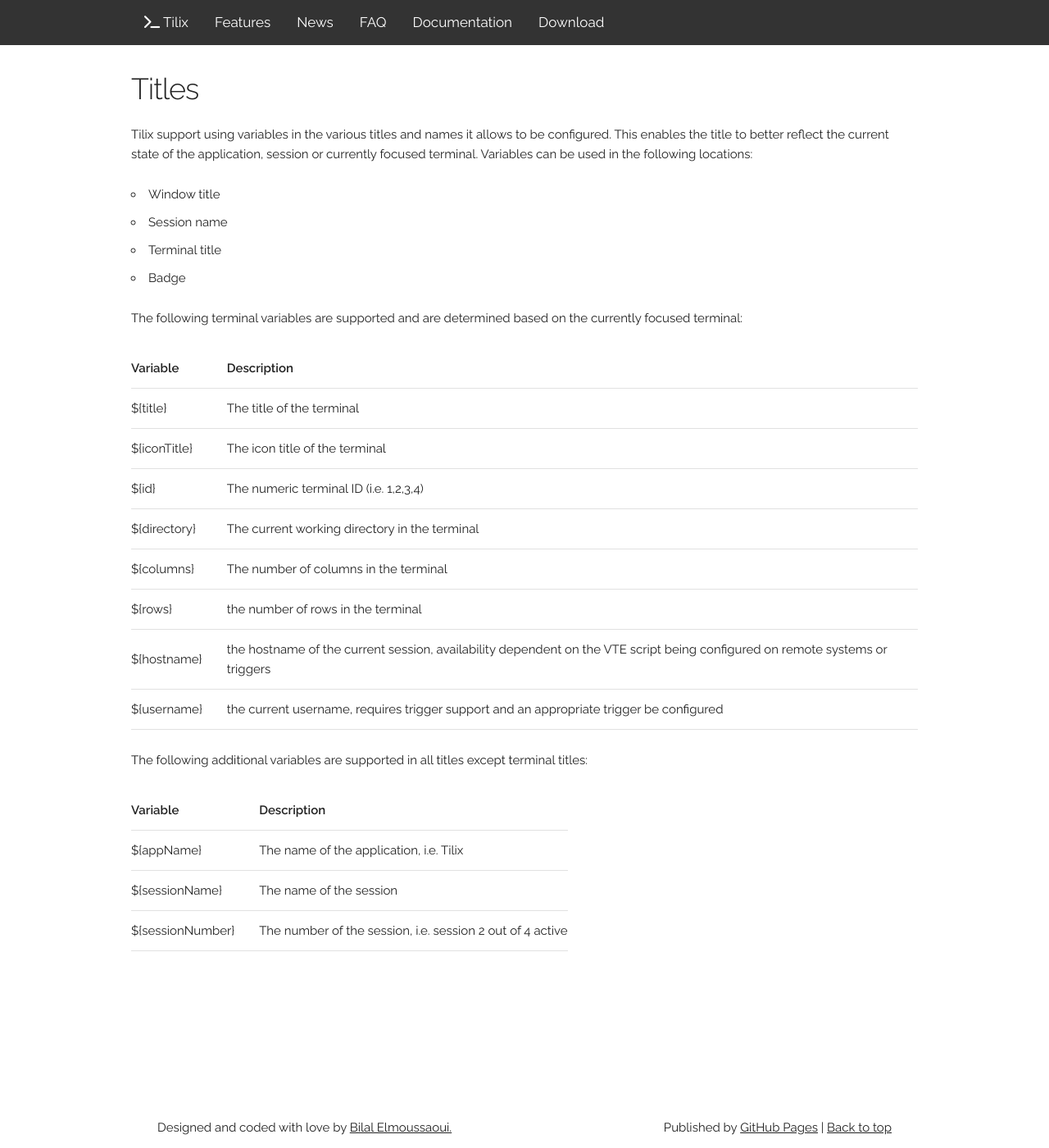
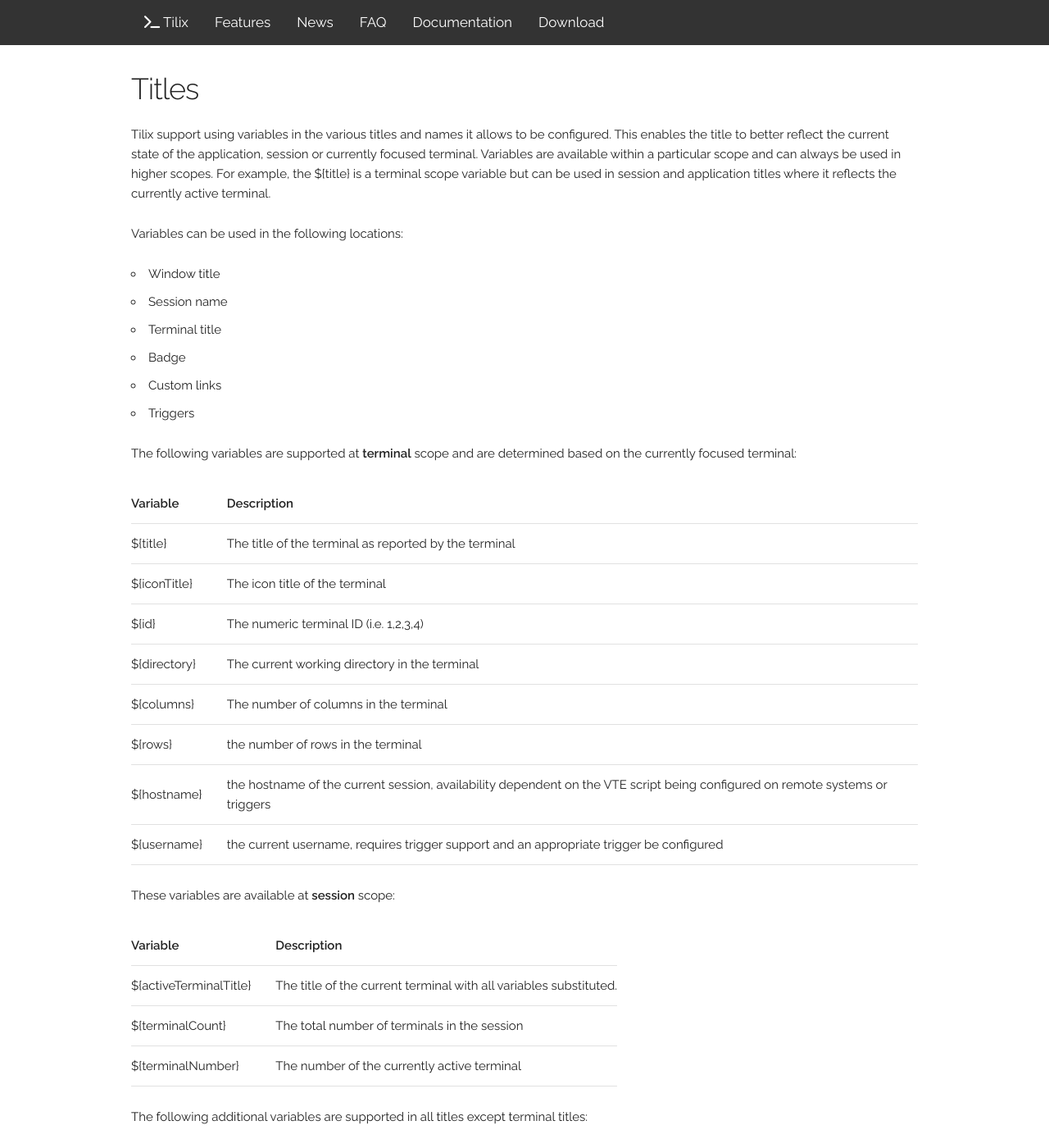
Before and after one commit to gnunn1/tilix-web, a Jekyll site: the page built from _manual/title.md, in a window 1280 px wide and 1400 px high. Shown: the whole window at 82% size. Built offline with Jekyll 4.4.1, drawn with Linux system fonts in a browser that asks for light colours; nearby versions of some CDN libraries; some of the changed text lies outside the part shown.

Commit message:
tilix 1.7.9 released

```diff
--- a/_manual/title.md
+++ b/_manual/title.md
@@ -4,18 +4,22 @@
 layout: manual
 description:  Identifying terminals at a glance can be challenging when multiple terminals are displayed simultaneously. Tilix supports customizing the titles of terminals, sessions and applications to make this process easier.
 ---
-Tilix support using variables in the various titles and names it allows to be configured. This enables the title to better reflect the current state of the application, session or currently focused terminal. Variables can be used in the following locations:
+Tilix support using variables in the various titles and names it allows to be configured. This enables the title to better reflect the current state of the application, session or currently focused terminal. Variables are available within a particular scope and can always be used in higher scopes. For example, the ${title} is a terminal scope variable but can be used in session and application titles where it reflects the currently active terminal.
+
+Variables can be used in the following locations:
 
 * Window title
 * Session name
 * Terminal title
 * Badge
+* Custom links
+* Triggers
 
-The following terminal variables are supported and are determined based on the currently focused terminal:
+The following variables are supported at **terminal** scope and are determined based on the currently focused terminal:
 
 Variable | Description
 -------|------------
-${title} | The title of the terminal
+${title} | The title of the terminal as reported by the terminal
 ${iconTitle} | The icon title of the terminal
 ${id} | The numeric terminal ID (i.e. 1,2,3,4)
 ${directory} | The current working directory in the terminal
@@ -24,10 +28,19 @@
 ${hostname} | the hostname of the current session, availability dependent on the VTE script being configured on remote systems or triggers
 ${username} | the current username, requires trigger support and an appropriate trigger be configured
 
+These variables are available at **session** scope:
+
+Variable | Description
+-------|------------
+${activeTerminalTitle} | The title of the current terminal with all variables substituted.
+${terminalCount} | The total number of terminals in the session
+${terminalNumber} | The number of the currently active terminal
+
 The following additional variables are supported in all titles except terminal titles:
 
 Variable | Description
 -------|------------
 ${appName} | The name of the application, i.e. Tilix
 ${sessionName} | The name of the session
+${sessionCount} | The total number of sessions
 ${sessionNumber} | The number of the session, i.e. session 2 out of 4 active
```
Also changed, not shown: _manual/quake.md (+1 -1 lines), _posts/2018-04-29-release-1-7-9.md (added, +22 -0 lines).
